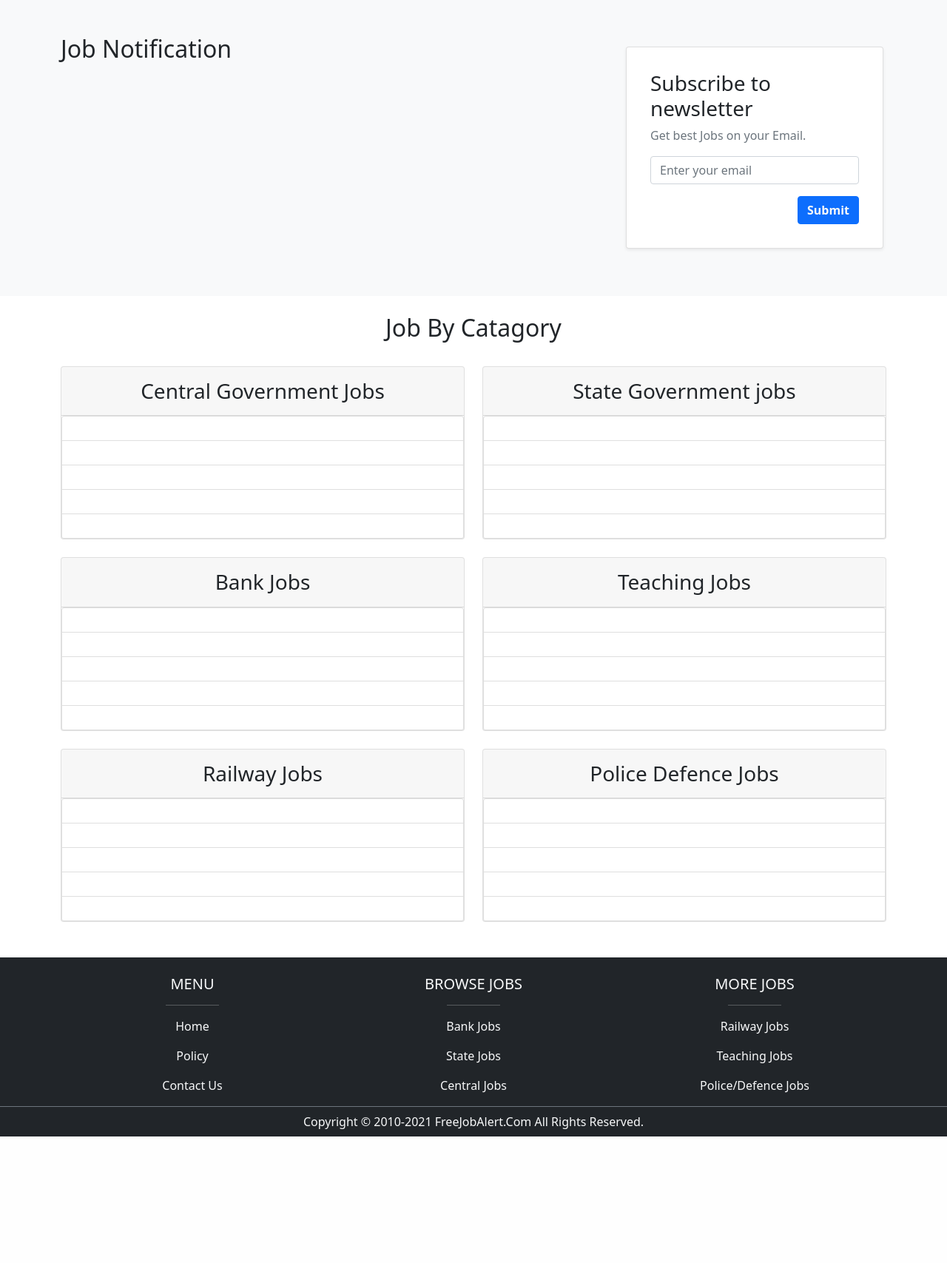
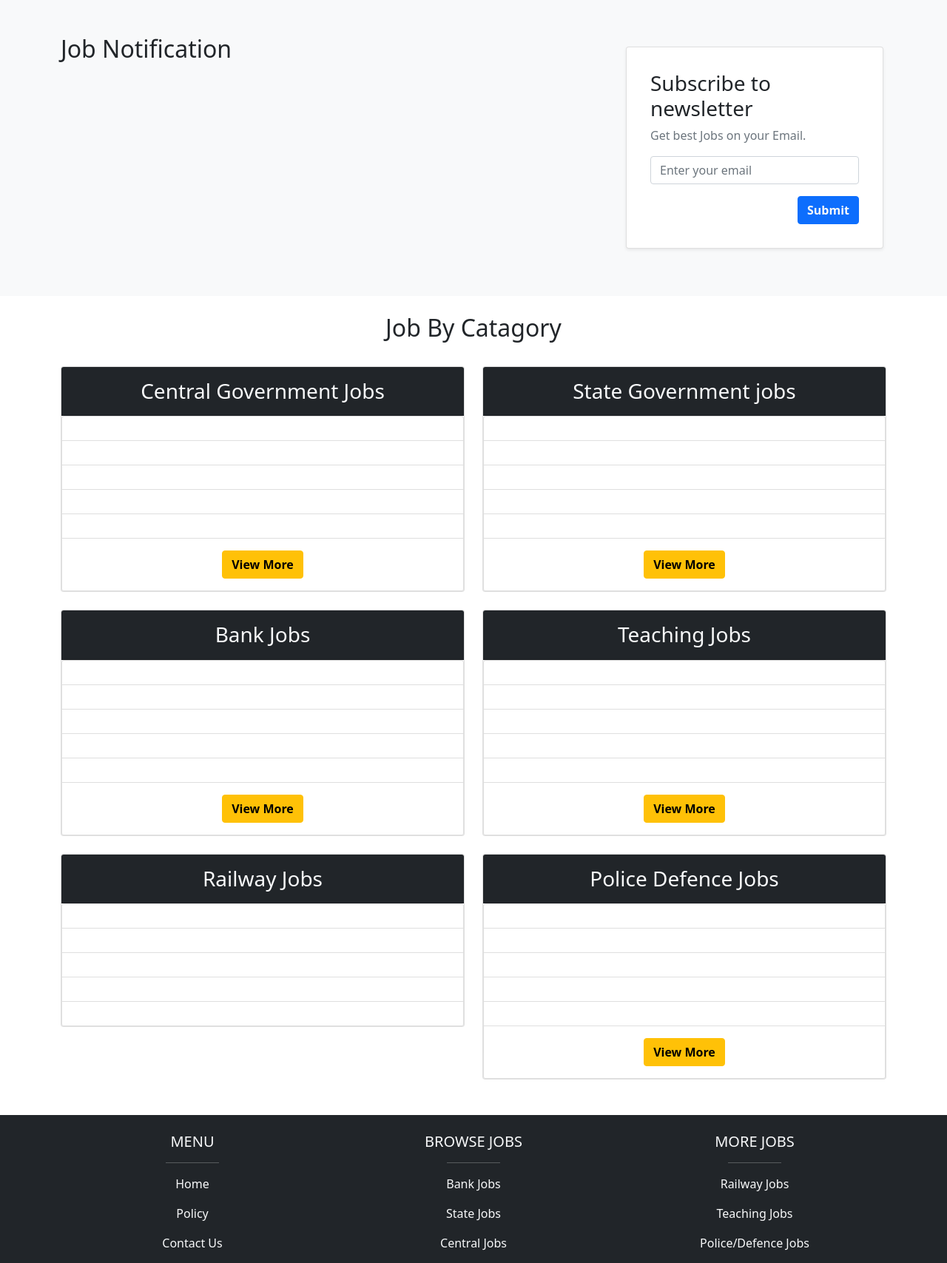
Before and after one commit to ravikumar9130/FreeJobAlert, a Node server app: template views/index.ejs in a window 1280 px wide. Shown: the part 356-2063 px from the top of the page at 74% size. Before the commit the page ends 1892 px from the top, so only its background shows below. Run offline with Node 20, Linux system fonts and the light colour scheme; the template is opened without the code that fills it, so the values that code supplies are empty; some libraries are stand-ins or nearby versions.

Commit message:
🏡 updated

```diff
--- a/views/index.ejs
+++ b/views/index.ejs
@@ -1,12 +1,14 @@
 <!DOCTYPE html>
 <html lang="en">
+
 <head>
   <%- include('./partials/head.ejs'); %>
     <title>Free Job Alert</title>
 </head>
+
 <body>
   <%- include('./partials/header.ejs'); %>
-  <section >
+    <section>
       <div class="container-fluid bg-dark text-light text-center p-5">
         <h1 class="display-3 fw-bold">FREE <span class="text-warning">JOB ALERT</span></h1>
         <p class="h6 m-3">All Government Teaching Police and Bank job status at you fingertips...</p>
@@ -18,20 +20,26 @@
       <div class="container py-5">
         <div class="row">
           <div class="col-md-8 col-sm-12">
-        <h2 class="h2 mb-4">Job Notification</h2>
+            <h2 class="h2  mb-4 ">Job Notification</h2>
             <div class="row">
               <div class="col-md-6 col-sm-12">
                 <ul class="list-group">
-                <% for(var i = 0; i < latestJobs.length/2; i++) {%>
-                  <li class="list-group-item py-3"> <a class="text-dark" style="text-decoration: none;" href="job-details/<%= latestJobs[i]. _id %>"> <%= latestJobs[i].Title %></a>
+                  <% for(var i=0; i < latestJobs.length/2; i++) {%>
+                    <li class="list-group-item py-3"> <a class="text-dark" style="text-decoration: none;"
+                        href="job-details/<%= latestJobs[i]. _id %>">
+                        <%= latestJobs[i].Title %>
+                      </a>
                     </li>
                     <% } %>
                 </ul>
               </div>
               <div class="col-md-6 col-sm-12">
                 <ul class="list-group">
-                <% for(var i = 3; i < latestJobs.length; i++) {%>
-                  <li class="list-group-item py-3"> <a class="text-dark" style="text-decoration: none;" href="job-details/<%= latestJobs[i]. _id %>"> <%= latestJobs[i].Title %></a>
+                  <% for(var i=3; i < latestJobs.length; i++) {%>
+                    <li class="list-group-item py-3"> <a class="text-dark" style="text-decoration: none;"
+                        href="job-details/<%= latestJobs[i]. _id %>">
+                        <%= latestJobs[i].Title %>
+                      </a>
                     </li>
                     <% } %>
                 </ul>
@@ -44,9 +52,11 @@
               <div class="card-body ">
                 <h3 class="h3">Subscribe to newsletter</h3>
                 <p class="card-text text-muted">Get best Jobs on your Email.</p>
-            <form action="" >
-              <input type="email" class="form-control" name="subscription" aria-describedby="emailHelp" placeholder="Enter your email">
-              <div class="d-flex justify-content-end"><button type="button" class="btn btn-primary text-light fw-bold mt-3 ">Submit</button></div>
+                <form action="">
+                  <input type="email" class="form-control" name="subscription" aria-describedby="emailHelp"
+                    placeholder="Enter your email">
+                  <div class="d-flex justify-content-end"><button type="button"
+                      class="btn btn-primary text-light fw-bold mt-3 ">Submit</button></div>
                 </form>
               </div>
             </div>
@@ -60,27 +70,35 @@
         <div class="row">
           <div class="col-md-6 col-sm-12 pb-4">
             <div class="card">
-          <div class="card-header">
-            <h3 class="h3 text-center pt-2">Central Government Jobs</h3>
+              <div class="card-header bg-dark text-light">
+                <h3 class="h3  text-center pt-2">Central Government Jobs</h3>
               </div>
               <ul class="list-group">
-            <% for(var i = 0; i < 5; i++) {%>
-              <li class="list-group-item py-3"> <a class="text-dark" style="text-decoration: none;" href="job-details/<%= latestJobs[i]. _id %>"> <%= centralJobs[i].Title %></a>
+                <% for(var i=0; i < 5; i++) {%>
+                  <li class="list-group-item py-3"> <a class="text-dark" style="text-decoration: none;"
+                      href="job-details/<%= latestJobs[i]. _id %>">
+                      <%= centralJobs[i].Title %>
+                    </a>
                   </li>
                   <% } %>
+                  <li class="text-center list-group-item  py-3"><a class="fw-bold btn btn-warning" href="/central-jobs"> View More</a></li>
               </ul>
             </div>
           </div>
           <div class="col-md-6 col-sm-12 pb-4">
             <div class="card">
-          <div class="card-header">
+              <div class="card-header bg-dark text-light">
                 <h3 class="h3 text-center pt-2">State Government jobs</h3>
               </div>
               <ul class="list-group">
-            <% for(var i = 0; i < 5; i++) {%>
-              <li class="list-group-item py-3"> <a class="text-dark" style="text-decoration: none;" href="job-details/<%= latestJobs[i]. _id %>"> <%= latestJobs[i].Title %></a>
+                <% for(var i=0; i < 5; i++) {%>
+                  <li class="list-group-item py-3"> <a class="text-dark" style="text-decoration: none;"
+                      href="job-details/<%= latestJobs[i]. _id %>">
+                      <%= latestJobs[i].Title %>
+                    </a>
                   </li>
                   <% } %>
+                  <li class="text-center list-group-item  py-3"><a class="fw-bold btn btn-warning" href="/central-jobs"> View More</a></li>
               </ul>
             </div>
           </div>
@@ -92,27 +110,35 @@
         <div class="row">
           <div class="col-md-6 col-sm-12 pb-4">
             <div class="card">
-          <div class="card-header">
-            <h3 class="h3 text-center pt-2">Bank Jobs</h3>
+              <div class="card-header bg-dark text-light">
+                <h3 class="h3 text-center pt-2 ">Bank Jobs</h3>
               </div>
               <ul class="list-group">
-            <% for(var i = 0; i < 5; i++) {%>
-              <li class="list-group-item py-3"> <a class="text-dark" style="text-decoration: none;" href="job-details/<%= bankJobs[i]. _id %>"> <%= bankJobs[i].Title %></a>
+                <% for(var i=0; i < 5; i++) {%>
+                  <li class="list-group-item py-3"> <a class="text-dark" style="text-decoration: none;"
+                      href="job-details/<%= bankJobs[i]. _id %>">
+                      <%= bankJobs[i].Title %>
+                    </a>
                   </li>
                   <% } %>
+                  <li class="text-center list-group-item  py-3"><a class="fw-bold btn btn-warning" href="/central-jobs"> View More</a></li>
               </ul>
             </div>
           </div>
           <div class="col-md-6 col-sm-12 pb-4">
             <div class="card">
-          <div class="card-header">
-            <h3 class="h3 text-center pt-2">Teaching Jobs</h3>
+              <div class="card-header bg-dark text-light">
+                <h3 class="h3 text-center pt-2 ">Teaching Jobs</h3>
               </div>
               <ul class="list-group">
-            <% for(var i = 0; i < 5; i++) {%>
-              <li class="list-group-item py-3"> <a class="text-dark" style="text-decoration: none;" href="job-details/<%= bankJobs[i]. _id %>"> <%= bankJobs[i].Title %></a>
+                <% for(var i=0; i < 5; i++) {%>
+                  <li class="list-group-item py-3"> <a class="text-dark" style="text-decoration: none;"
+                      href="job-details/<%= bankJobs[i]. _id %>">
+                      <%= bankJobs[i].Title %>
+                    </a>
                   </li>
                   <% } %>
+                  <li class="text-center list-group-item  py-3"><a class="fw-bold btn btn-warning" href="/central-jobs"> View More</a></li>
               </ul>
             </div>
           </div>
@@ -124,12 +150,15 @@
         <div class="row">
           <div class="col-md-6 col-sm-12 pb-4">
             <div class="card">
-          <div class="card-header">
-            <h3 class="h3 text-center pt-2">Railway Jobs</h3>
+              <div class="card-header bg-dark text-light">
+                <h3 class="h3 text-center  pt-2">Railway Jobs</h3>
               </div>
               <ul class="list-group">
-            <% for(var i = 0; i < 5; i++) {%>
-              <li class="list-group-item py-3"> <a class="text-dark" style="text-decoration: none;" href="job-details/<%= latestJobs[i]. _id %>"> <%= latestJobs[i].Title %></a>
+                <% for(var i=0; i < 5; i++) {%>
+                  <li class="list-group-item py-3"> <a class="text-dark" style="text-decoration: none;"
+                      href="job-details/<%= latestJobs[i]. _id %>">
+                      <%= latestJobs[i].Title %>
+                    </a>
                   </li>
                   <% } %>
               </ul>
@@ -137,14 +166,18 @@
           </div>
           <div class="col-md-6 col-sm-12 pb-4">
             <div class="card">
-          <div class="card-header">
-            <h3 class="h3 text-center pt-2">Police Defence Jobs</h3>
+              <div class="card-header bg-dark text-light">
+                <h3 class="h3 text-center  pt-2">Police Defence Jobs</h3>
               </div>
               <ul class="list-group">
-            <% for(var i = 0; i < 5; i++) {%>
-              <li class="list-group-item py-3"> <a class="text-dark" style="text-decoration: none;" href="job-details/<%= latestJobs[i]. _id %>"> <%= latestJobs[i].Title %></a>
+                <% for(var i=0; i < 5; i++) {%>
+                  <li class="list-group-item py-3"> <a class="text-dark" style="text-decoration: none;"
+                      href="job-details/<%= latestJobs[i]. _id %>">
+                      <%= latestJobs[i].Title %>
+                    </a>
                   </li>
                   <% } %>
+                  <li class="text-center  list-group-item  py-3"><a class="fw-bold btn btn-warning" href="/central-jobs"> View More</a></li>
               </ul>
             </div>
           </div>
@@ -153,4 +186,5 @@
     </div>
     <%- include('./partials/footer.ejs'); %>
 </body>
+
 </html>
--- a/views/teaching-jobs.ejs
+++ b/views/teaching-jobs.ejs
@@ -39,13 +39,13 @@
                   py-3
                 "
               >
-                <div class="ms-4 col-md-5 fw-bold">
+                <div class="ms-3 col-md-5 fw-bold">
                   <%- TeacherJobs[i].Title %>
                 </div>
                 <div class="col-md-3">
-                  <small class="text-muted"><%- TeacherJobs[i].Postdate %></small>
+                  <small class="text-muted d-none d-sm-block"><%- TeacherJobs[i].Postdate %></small>
                 </div>
-                <div class="col-md-2">
+                <div class="col-md-2 d-none d-sm-block">
                   <span class="badge bg-dark rounded-pill"><%- TeacherJobs[i].TotalVacancy %></span>
                 </div>
                 <div class="col-md-2">
```
Also changed, not shown: views/bank-jobs.ejs (+5 -5 lines), views/central-jobs.ejs (+8 -6 lines), views/police-defence-jobs.ejs (+5 -5 lines). Lines whose indentation alone changed are shown as unchanged.
